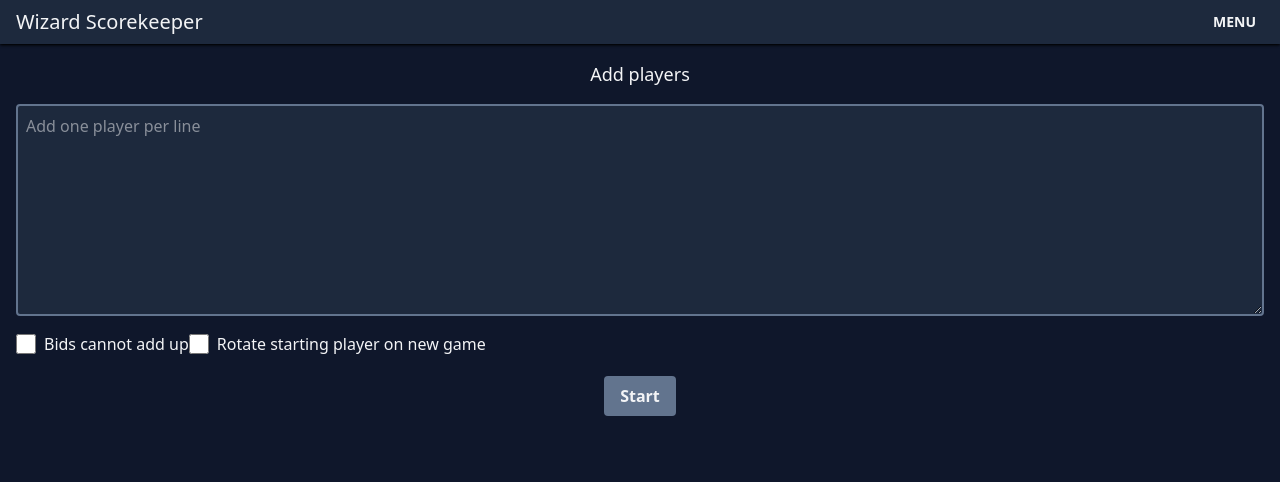
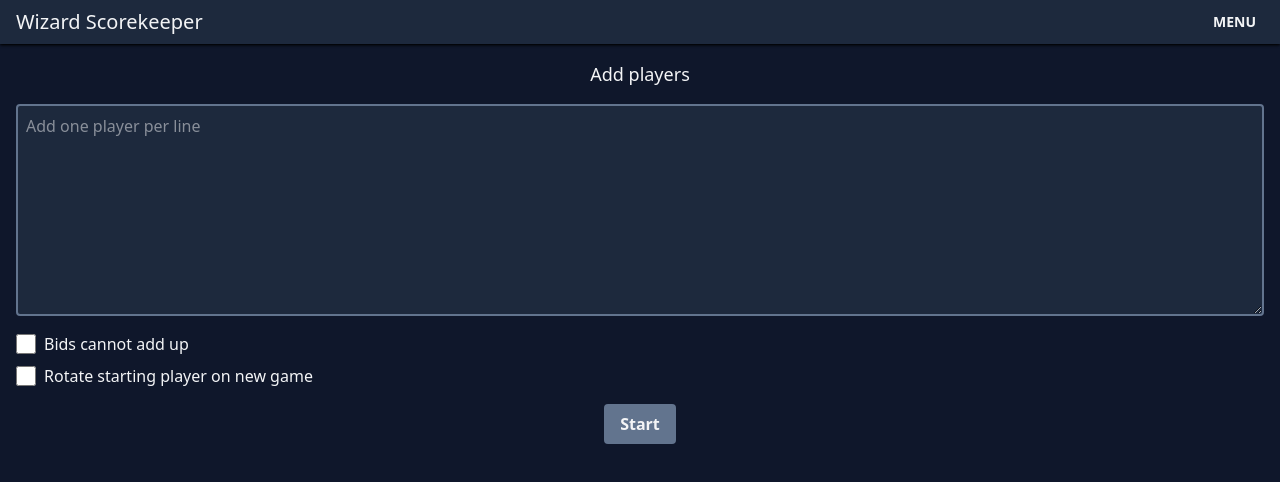
Before and after one commit to timspi/wizard-scores, a Nuxt app: page / in a window 1280 px wide. Shown: the top 482 px of the page. Built offline with nearby package versions, Linux system fonts and the light colour scheme.

Commit message:
fix base url, add deploy script, fix checkboxes on widescreen

```diff
--- a/app/components/Checkbox.vue
+++ b/app/components/Checkbox.vue
@@ -1,5 +1,5 @@
 <template>
-    <div class="inline-flex items-center">
+    <div class="flex items-center my-2">
         <input type="checkbox" :id="props.name" :name="props.name" v-model="model"
             class="w-5 h-5 rounded border border-slate-300 checked:bg-slate-800 checked:border-slate-800" />
         <label :for="props.name" class="select-none ms-2 text-heading">{{ props.label }}</label>
--- a/nuxt.config.ts
+++ b/nuxt.config.ts
@@ -5,6 +5,9 @@ export default defineNuxtConfig({
   ssr: false,
   devtools: { enabled: true },
   css: ['./app/main.css'],
+  app: {
+    baseURL: '/wizard-scores/',
+  },
   vite: {
       plugins: [
           tailwindcss(),
--- a/package.json
+++ b/package.json
@@ -1,10 +1,11 @@
 {
   "private": true,
   "scripts": {
-    "build": "NUXT_APP_BASE_URL='/wizard-scores' && nuxt build",
+    "build": "nuxt build",
     "dev": "nuxt dev",
     "generate": "nuxt generate",
-    "preview": "nuxt preview"
+    "preview": "nuxt preview",
+    "deploy": "rsync -avz --delete .output/public/ tsp:/var/www/html/wizard-scores"
   },
   "devDependencies": {
     "@capacitor/cli": "^5.7.0",
```
